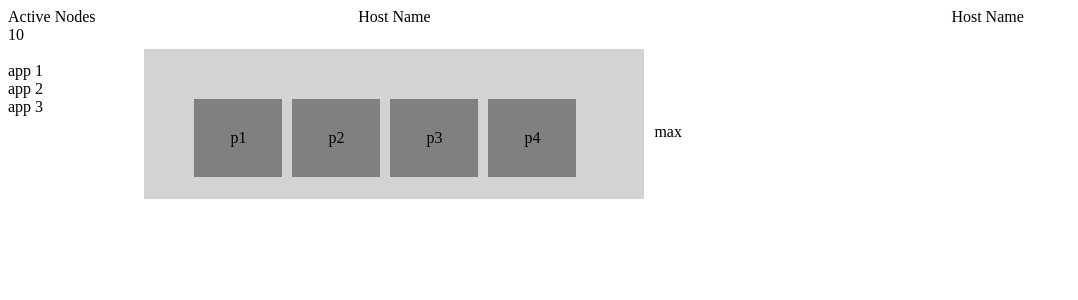
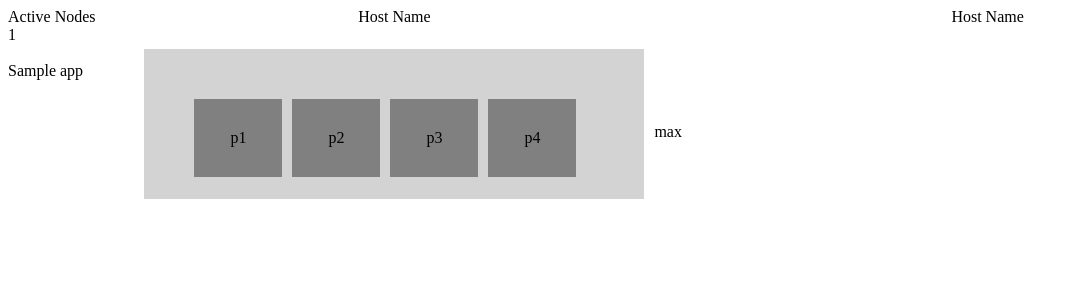
Before and after one commit to bconfiden2/MR-monitoring-system, a Flask app: template templates/index.html in a window 1280 px wide. Shown: the top 300 px of the page, without its empty margins (0-1078 px from the left). Run offline with Flask 2, Linux system fonts and the light colour scheme; the template is opened without the code that fills it: most values are stand-ins (such as "Sample title", 1, 10 or a date in 2020); parts of the project's set-up code (start-up, migrations or seed data) failed here and were passed over.

Commit message:
Active Node 수정

```diff
--- a/templates/index.html
+++ b/templates/index.html
@@ -11,13 +11,19 @@
     <div>
         <div class="info">
             Active Nodes<br>
-            10<br>
+            {{ data.workers|length }}<br>
+
+
+
             <!--Active Nodes의 수를 표시-->
             <br>
-            app 1<br>
-            app 2<br>
-            app 3<br>
             <!--어떤 앱이 실행되고 있는지 표시할 곳-->
+            {% for i in data.apps %}
+            {{ i }}
+            <br>
+            {% endfor %}
+
+
         </div>
 
 
```
